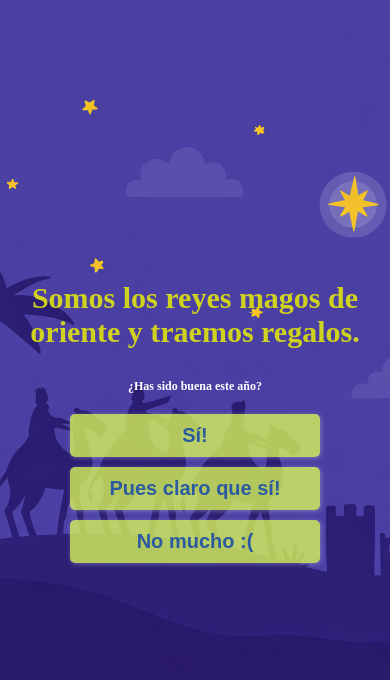
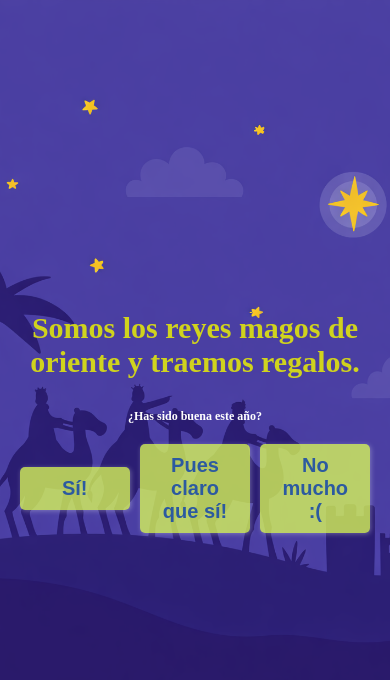
Before and after one commit to SergioPG92/reyes26-Frontend, a React (Vite) app: page / in a window 390 px wide. Shown: the top 680 px of the page. Built offline with nearby package versions, Linux system fonts and the light colour scheme.

Commit message:
Primera versíon. Mejora responsive 2

```diff
--- a/src/App.css
+++ b/src/App.css
@@ -130,3 +130,22 @@ input {
     .imagenRegalo { max-width: 500px; }
     .divPregunta2 { flex-direction: row; } /* fila en tablet/pc */
 }
+
+
+@media (min-width: 350px) {
+    .divPregunta2 {
+        flex-direction: row; /* fila en pantallas grandes */
+    }
+    .titulo {
+        font-size: 3rem;
+    }
+    .felicitacion {
+        font-size: 3.5rem;
+     }
+    .imagenRegalo {
+        max-width: 380px;
+    }
+    .divPregunta2 {
+         flex-direction: row;
+        } /* fila en tablet/pc */
+}
```
Also changed, not shown: 4 other files (tests, documents, lock files or other folders).
